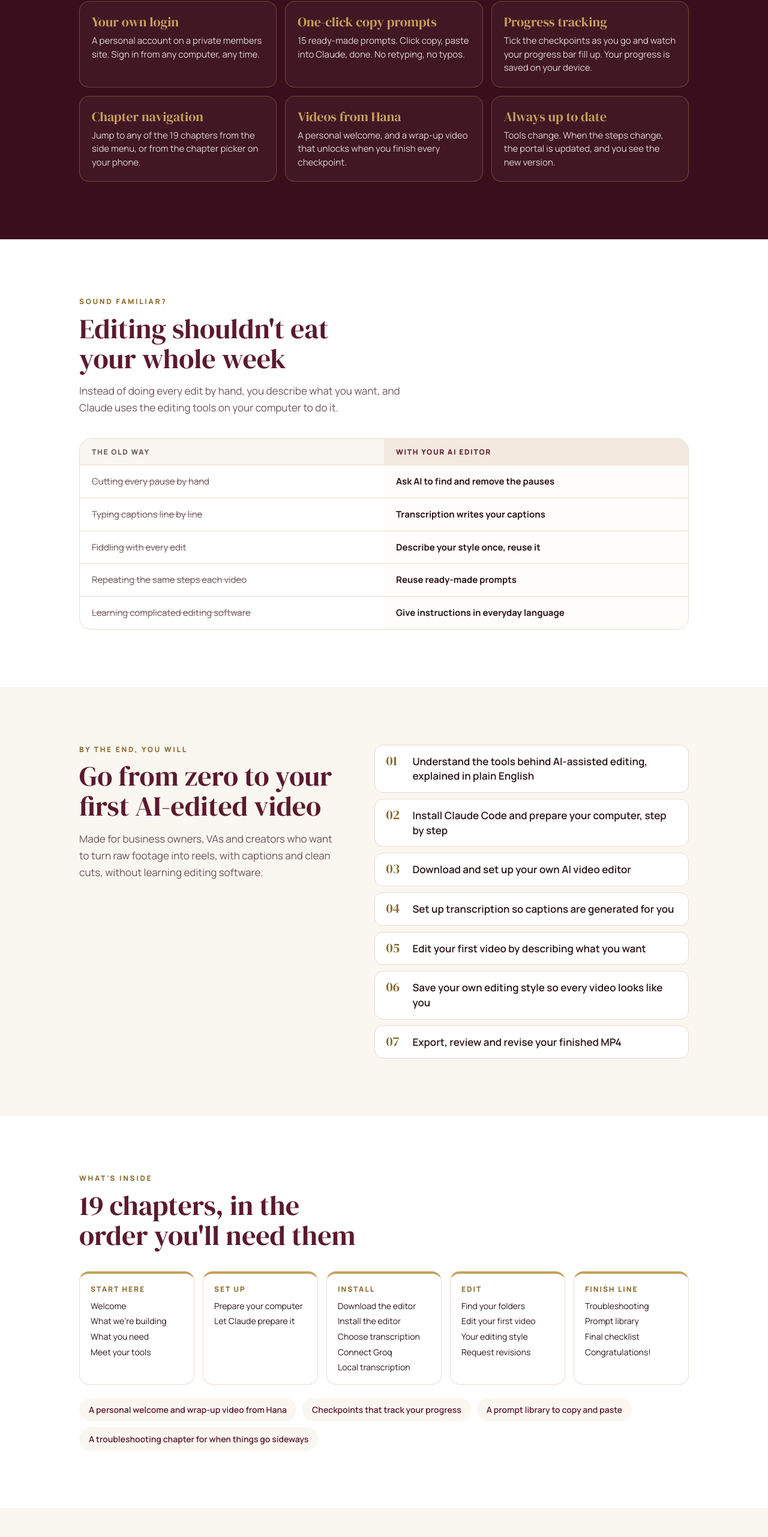
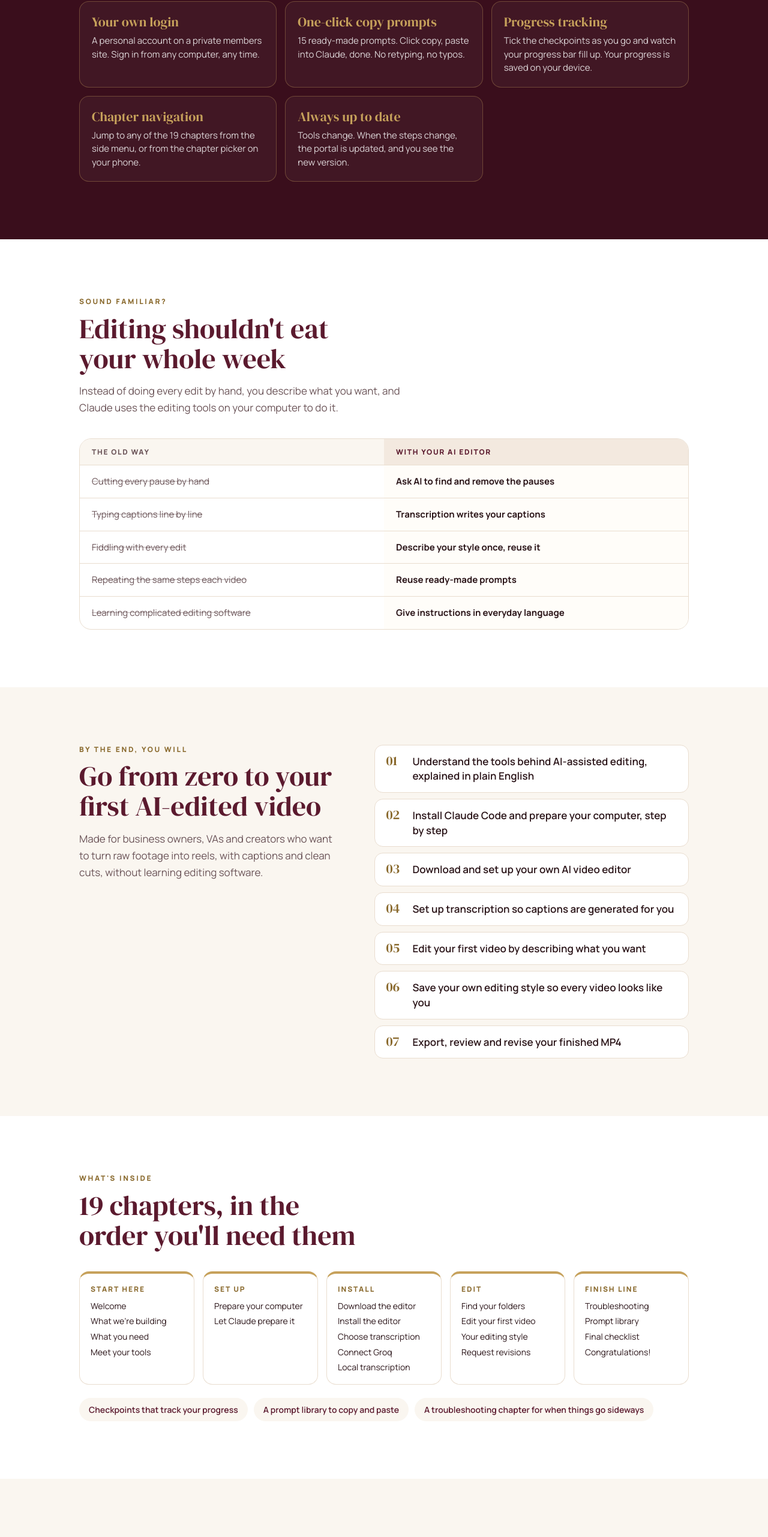
Before and after one commit to eaacademy/ai-video-editor-playbook, a Next.js app: page / in a window 1280 px wide. Shown: the part 1451-4014 px from the top of the page at 60% size. Built offline with nearby package versions, Linux system fonts and the light colour scheme; no server answers.

Commit message:
Sales page: drop the videos-from-Hana selling points
Co-Authored-By: Claude Opus 5.5 <noreply@anthropic.com>
Claude-Session: https://claude.ai/code/session_01Jt8oKoMJgxBwMFvgDhjZzz

```diff
--- a/app/page.tsx
+++ b/app/page.tsx
@@ -156,10 +156,6 @@ export default async function Home() {
                 <p>Jump to any of the 19 chapters from the side menu, or from the chapter picker on your phone.</p>
               </div>
               <div>
-                <b>Videos from Hana</b>
-                <p>A personal welcome, and a wrap-up video that unlocks when you finish every checkpoint.</p>
-              </div>
-              <div>
                 <b>Always up to date</b>
                 <p>Tools change. When the steps change, the portal is updated, and you see the new version.</p>
               </div>
@@ -228,7 +224,6 @@ export default async function Home() {
               ))}
             </div>
             <ul className="sp-extras">
-              <li>A personal welcome and wrap-up video from Hana</li>
               <li>Checkpoints that track your progress</li>
               <li>A prompt library to copy and paste</li>
               <li>A troubleshooting chapter for when things go sideways</li>
@@ -268,7 +263,6 @@ export default async function Home() {
                 <li>Your own login to the interactive members portal</li>
                 <li>All 19 chapters, with progress tracking</li>
                 <li>15 one-click copy-and-paste prompts</li>
-                <li>Welcome and wrap-up videos from Hana</li>
                 <li>Progress checkpoints and a final checklist</li>
                 <li>
                   <strong>Bonus:</strong> your {PRICE} counts toward the video-guided program when it launches
```
